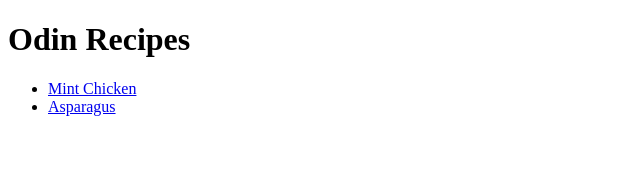
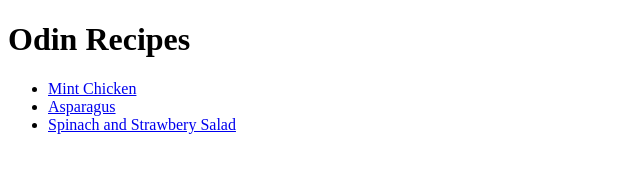
Before and after one commit to ryanpcleary3/odin-recipes, a plain HTML site: page index.html in a window 1280 px wide. Shown: the whole page, without its empty margins (0-640 px from the left). Drawn offline with Linux system fonts and the light colour scheme.

Commit message:
Add link to spinach and strawberry salad on index.html

```diff
--- a/index.html
+++ b/index.html
@@ -9,6 +9,7 @@
         <ul>
             <li><a href="recipes/mint-chicken.html">Mint Chicken</a></li>
             <li><a href="recipes/asparagus.html">Asparagus</a></li>
+            <li><a href="recipes/spinach-strawberry-salad.html">Spinach and Strawbery Salad</a></li>
         </ul>
 
     </body>
```
